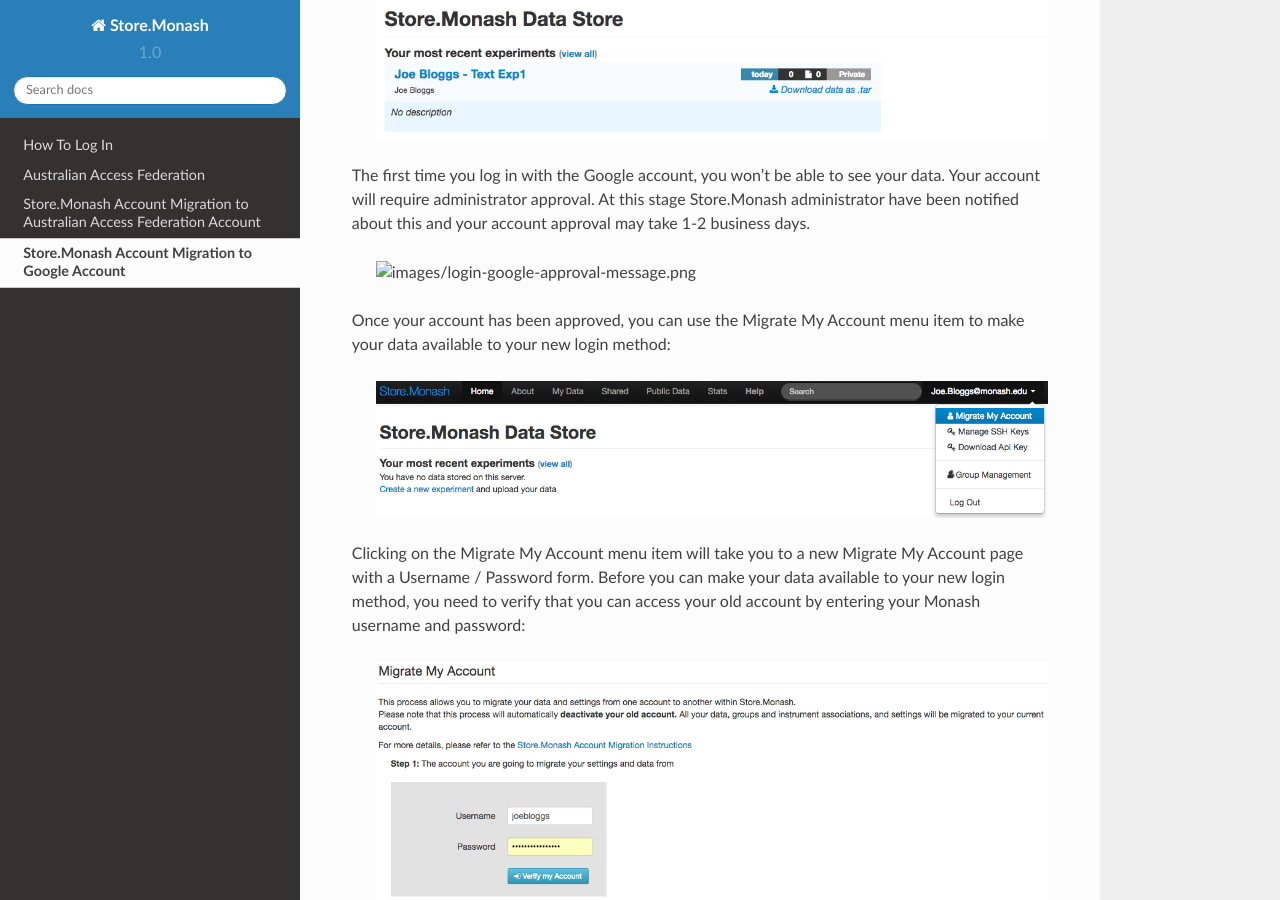
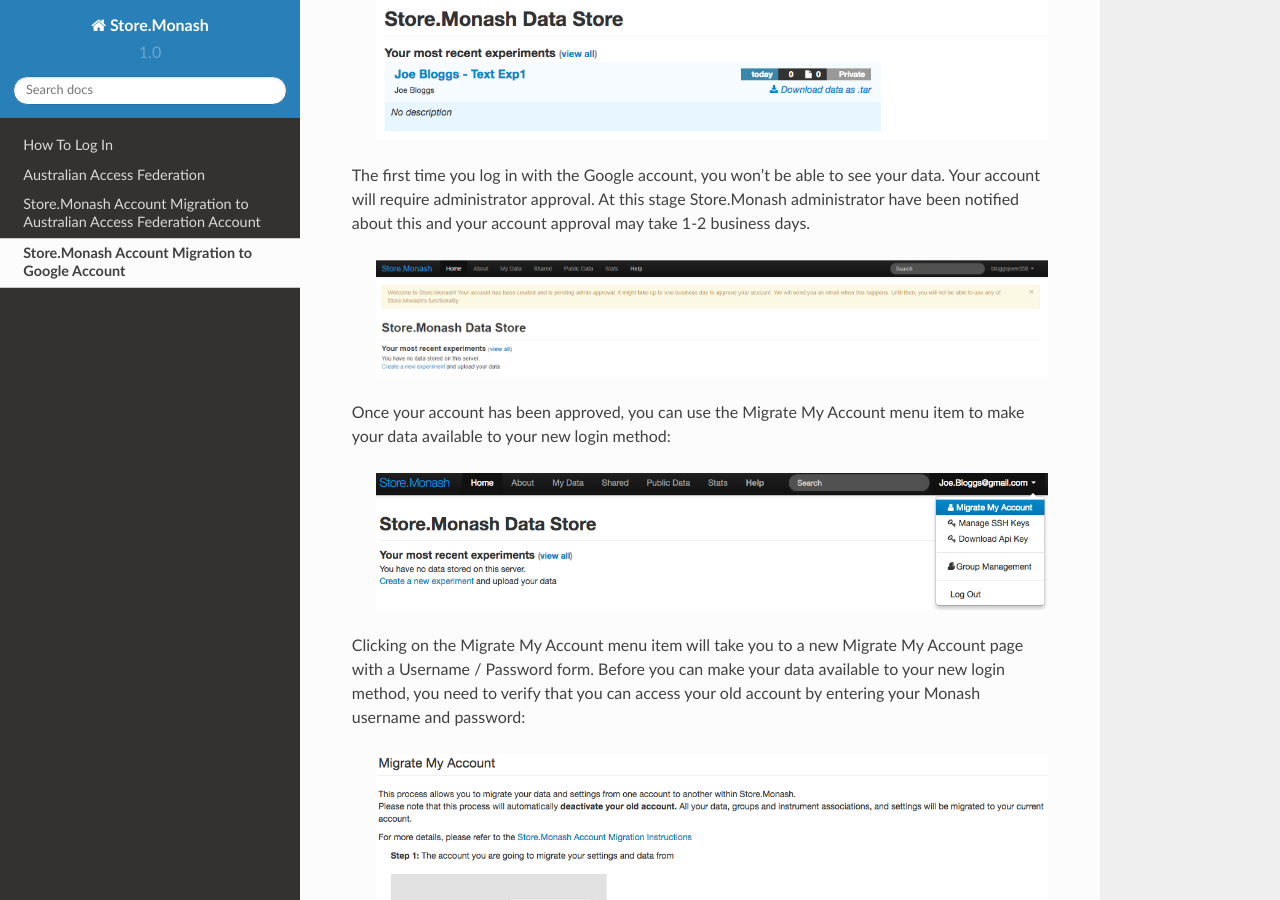
Before and after one commit to monash-merc/store.monash, a Sphinx documentation site: the page built from docs/source/account_migration_google.rst, in a window 1280 px wide and 900 px high, scrolled down 611 px. Built offline with Sphinx 7.4.7 and the Read the Docs theme 2.0.0, drawn with Linux system fonts in a browser that asks for light colours.

Commit message:
Different Migrate My Account menu item screenshot for Google

```diff
--- a/docs/source/account_migration_google.rst
+++ b/docs/source/account_migration_google.rst
@@ -7,7 +7,7 @@
 is not an AAF subscriber can use Google Authentication. This will need an
 additional admin approval and will be restricted to specific use cases:
 
-  .. image:: images/login-via-google.PNG
+  .. image:: images/login-via-google.png
 
 Before trying the new login method, you should log in with the Username / Password
 form and verify that you can see your data:
@@ -23,7 +23,7 @@
 Once your account has been approved, you can use the Migrate My Account
 menu item to make your data available to your new login method:
 
-  .. image:: images/migrate-my-account-menu-item.png
+  .. image:: images/migrate-my-account-menu-item-google.png
 
 Clicking on the Migrate My Account menu item will take you to a new Migrate My Account
 page with a Username / Password form. Before you can make your data available to
```
Also changed, not shown: docs/source/images/login-google-approval-message.png (renamed from docs/source/images/login-google-approval-message.PNG), docs/source/images/login-via-google.png (renamed from docs/source/images/login-via-google.PNG), docs/source/images/migrate-my-account-menu-item-google.png (added).
